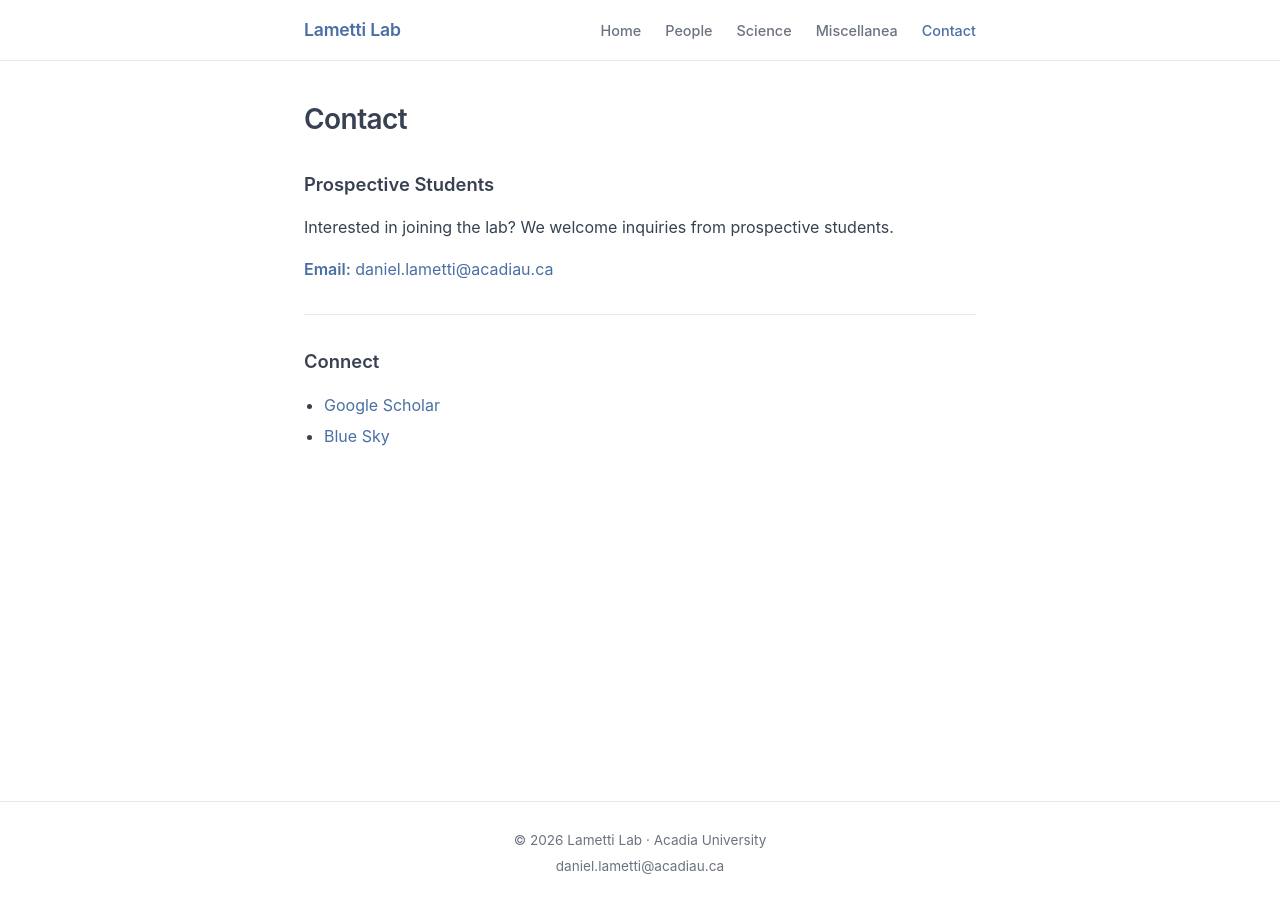
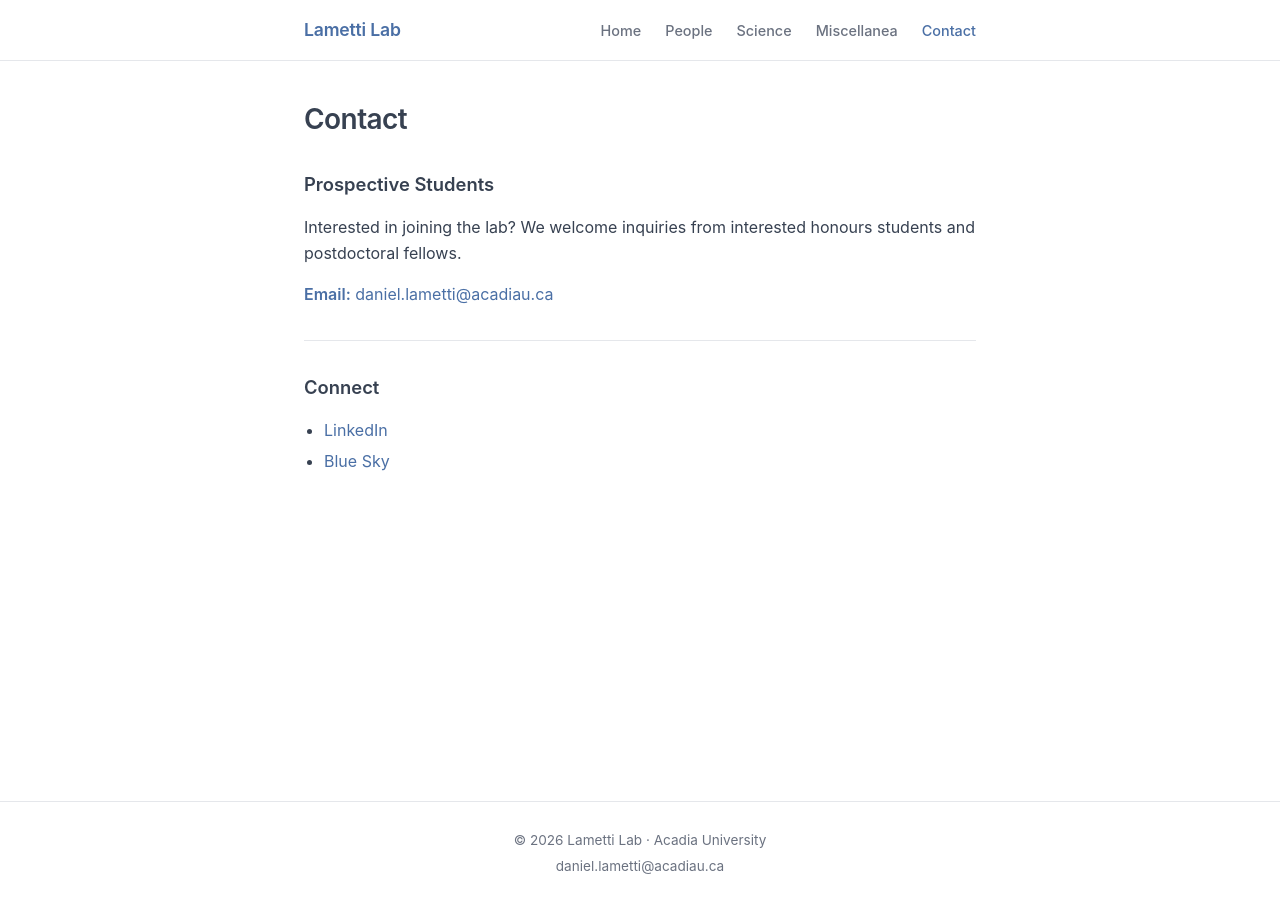
Before and after one commit to drlametti/lamettilab.github.io, a Jekyll site: the page built from contact.md, in a window 1280 px wide. Built offline with Jekyll 4.4.1, drawn with Linux system fonts in a browser that asks for light colours.

Commit message:
Update contact page prospective students text and links
Co-Authored-By: Claude Sonnet 4.6 <noreply@anthropic.com>

```diff
--- a/contact.md
+++ b/contact.md
@@ -8,7 +8,7 @@ permalink: /contact/
 
 ## Prospective Students
 
-Interested in joining the lab? We welcome inquiries from prospective students.
+Interested in joining the lab? We welcome inquiries from interested honours students and postdoctoral fellows.
 
 **Email:** [daniel.lametti@acadiau.ca](mailto:daniel.lametti@acadiau.ca)
 
@@ -16,5 +16,5 @@ Interested in joining the lab? We welcome inquiries from prospective students.
 
 ## Connect
 
-- [Google Scholar](https://scholar.google.com/citations?user=Moar0_EAAAAJ&hl=en)
+- [LinkedIn](https://www.linkedin.com/in/daniellametti/)
 - [Blue Sky](https://bsky.app/profile/daniellametti.com)
```
